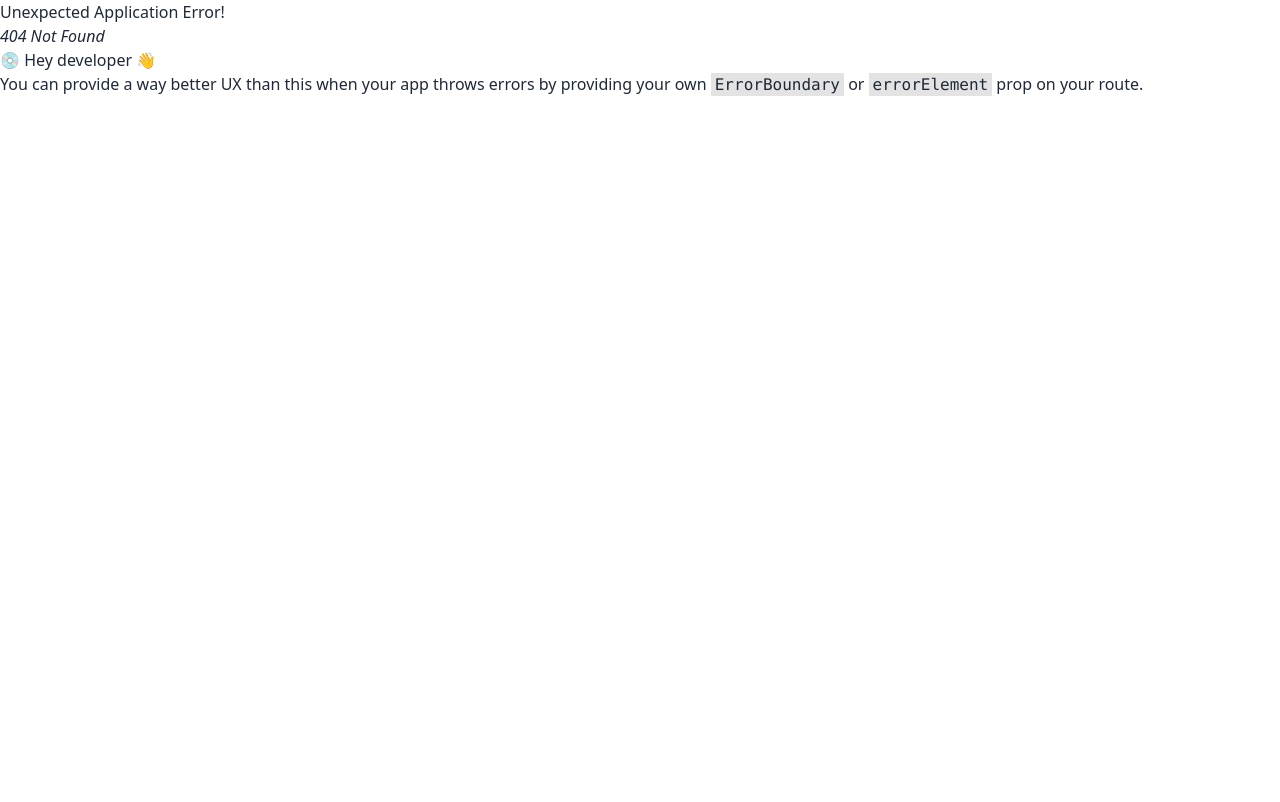
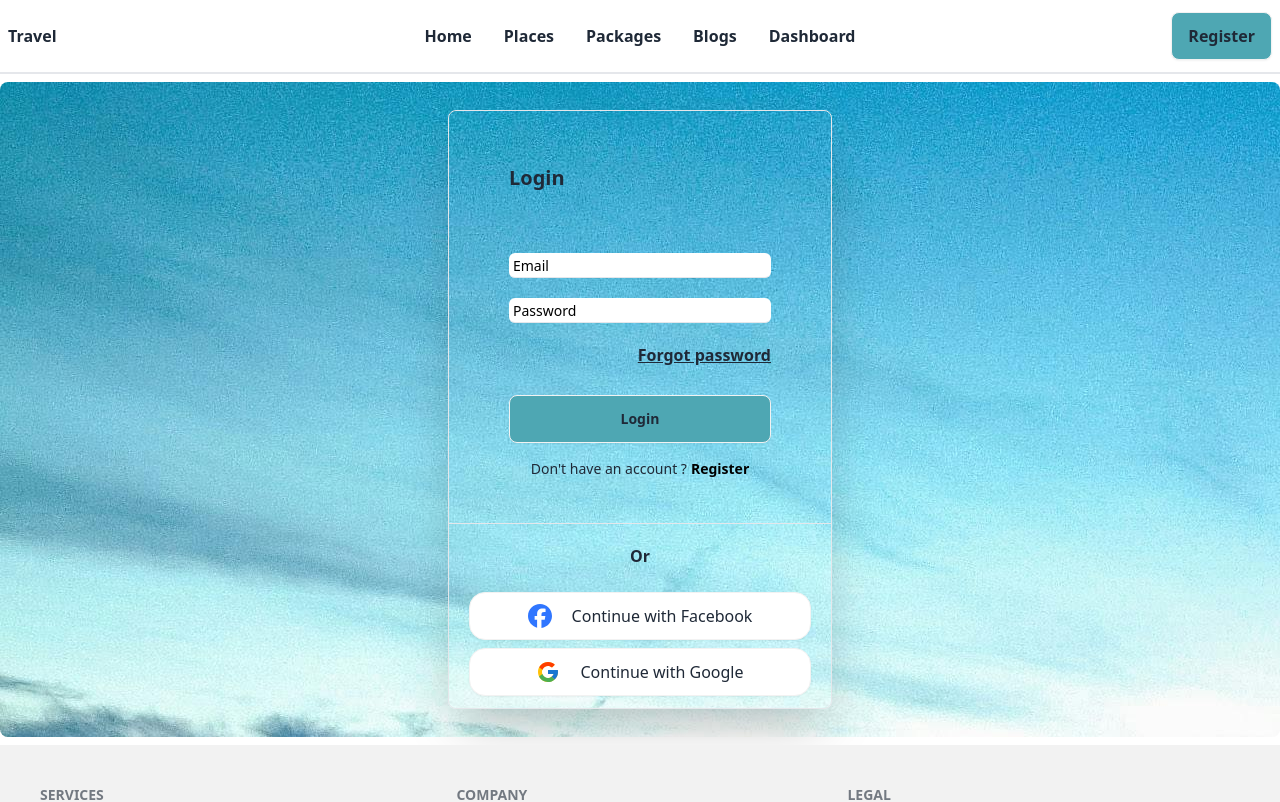
Before and after one commit to Md-Nadim-Mir/Travel-Management-client, a React (Vite) app: page /login in a window 1280 px wide. Before the commit this address had no page. Shown: the top 802 px of the page. Built offline with nearby package versions, Linux system fonts and the light colour scheme.

Commit message:
login page create and design

```diff
--- /dev/null
+++ b/src/Componets/Login/Login.css
@@ -0,0 +1,3 @@
+.bgImage{
+    background-image: url(/public/bg.jpg);
+}
--- /dev/null
+++ b/src/Componets/Login/Login.jsx
@@ -0,0 +1,85 @@
+import { Link } from "react-router-dom";
+import { FaFacebook } from "react-icons/fa6";
+import { FcGoogle } from "react-icons/fc";
+import "./Login.css";
+
+const Login = () => {
+  // form control
+  const handleSubmit = (e) => {
+    e.preventDefault();
+  };
+
+  return (
+    <div className="bgImage py-2 rounded-lg m-2 xl:m-0">
+      <div className="border my-5 md:max-w-sm md:mx-auto mx-2 py-2 shadow-2xl rounded-lg">
+        <div className=" rounded-md p-5">
+          <form onSubmit={handleSubmit}>
+            {/* title */}
+            <h1 className=" md:text-[20px] font-bold my-6 px-10">Login</h1>
+
+            <div className="px-10 py-2 md:py-4">
+              {/* email*/}
+              <input
+                type="email"
+                name="email"
+                className="border-b my-5 outline-none font-medium block placeholder:text-black placeholder:text-sm placeholder:font-medium md:w-full pl-1 rounded-md"
+                placeholder="Email"
+                id=""
+              />
+
+              {/* password */}
+              <input
+                type="password"
+                name="password"
+                className="border-b my-5 outline-none font-medium block placeholder:text-black placeholder:text-sm placeholder:font-medium md:w-full pl-1 rounded-md"
+                placeholder="Password"
+                id=""
+              />
+
+              {/* forger password */}
+              <div className="flex justify-end my-5">
+                <Link onClick={""} className="underline font-semibold ">
+                  Forgot password
+                </Link>
+              </div>
+
+              {/* button */}
+              <button className="btn bg-[#4ea7b3] w-full font-bold my-2">
+                Login
+              </button>
+
+              {/* crete account */}
+              <h1 className="my-2 text-[10px] md:text-sm flex justify-center font-bold md:font-medium">
+                Don't have an account ?
+                <Link to="/register" className="font-bold ml-1 text-[black]">
+                  Register
+                </Link>
+              </h1>
+            </div>
+          </form>
+        </div>
+
+        <hr className="text-[#e13232] px-2" />
+
+        <div className="flex flex-col justify-center px-5">
+          {/* or */}
+          <h1 className="my-5 font-bold text-base text-center">Or</h1>
+
+          {/* connect facebook */}
+          <div className="flex gap-5 border rounded-2xl px-2 py-2 btn bg-white hover:bg-white my-1">
+            <FaFacebook className="bg-[white] text-[#3076FF] text-[24px]"></FaFacebook>
+            <h1 className="font-medium text-[16px]">Continue with Facebook</h1>
+          </div>
+
+          {/* connect google */}
+          <div className="flex gap-5 border rounded-2xl px-2 py-2 btn bg-white hover:bg-white my-1">
+            <FcGoogle className="bg-[white] text-[#3076FF] text-[24px]"></FcGoogle>
+            <h1 className="font-medium text-[16px]">Continue with Google</h1>
+          </div>
+        </div>
+      </div>
+    </div>
+  );
+};
+
+export default Login;
--- a/src/Componets/Register/Register.jsx
+++ b/src/Componets/Register/Register.jsx
@@ -70,8 +70,8 @@ const Register = () => {
             </button>
 
             {/* Already have an account? Login */}
-            <h1 className="my-2 text-xs md:text-sm flex justify-center font-bold md:font-medium">
-              Already have an account ?<Link to="/login" className="font-bold ml-1 text-[#1f6d79]">
+            <h1 className="my-2 text-[10px] md:text-sm flex justify-center font-bold md:font-medium">
+              Already have an account ?<Link to="/login" className="font-bold ml-1 text-[black]">
                 Login
               </Link>
             </h1>
--- a/src/main.jsx
+++ b/src/main.jsx
@@ -14,6 +14,7 @@ import Dashboard from './Componets/Dashboard/Dashboard';
 import Loop from './Componets/Loop/Loop';
 import Home from './Componets/Home/Home';
 import Register from './Componets/Register/Register';
+import Login from './Componets/Login/Login';
 
 
 const router = createBrowserRouter([
@@ -44,6 +45,10 @@ const router = createBrowserRouter([
       {
         path:'/register',
         element:<Register></Register>
+      },
+      {
+        path:'/login',
+        element:<Login></Login>
       }
 
     ]
```
